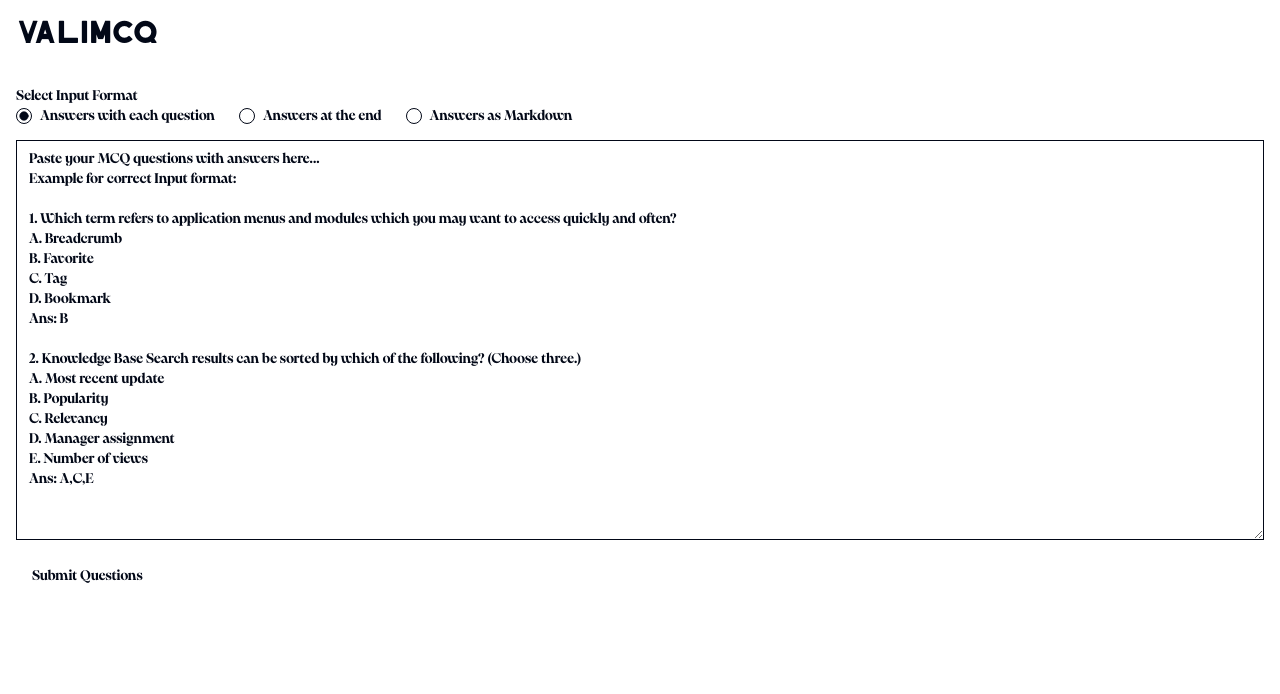
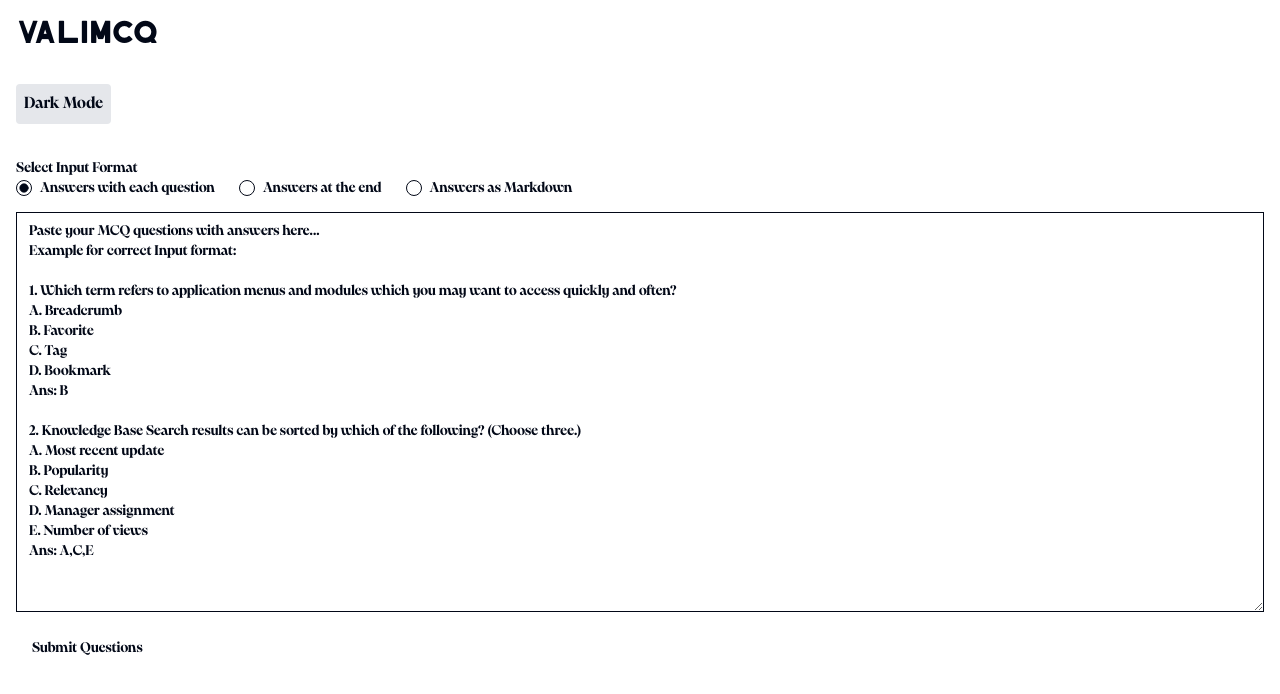
Before and after one commit to akshatsaini-dev/valimcq, a Next.js app: page / in a window 1280 px wide. Shown: the top 694 px of the page. Built offline with nearby package versions, Linux system fonts and the light colour scheme.

Commit message:
theme switcher

```diff
--- a/app/page.tsx
+++ b/app/page.tsx
@@ -4,6 +4,7 @@ import { useState } from "react";
 import { QuestionInput } from "../components/QuestionInput";
 import { QuestionDisplay } from "../components/QuestionDisplay";
 import { parseAnswers } from "../components/AnswerParser";
+import ThemeToggle from "../components/ThemeToggle";
 
 interface Question {
   text: string;
@@ -87,6 +88,7 @@ export default function Home() {
         {" "}
         VALIMCQ
       </h1>
+      <ThemeToggle />
       <QuestionInput onQuestionsSubmit={handleQuestionsSubmit} />
       {questions.length > 0 && <QuestionDisplay questions={questions} />}
     </main>
--- /dev/null
+++ b/components/ThemeToggle.tsx
@@ -0,0 +1,39 @@
+// components/ThemeToggle.js
+"use client"; // Ensure this component can manage state
+
+import { useEffect, useState } from "react";
+
+const ThemeToggle = () => {
+  const [isDark, setIsDark] = useState(false);
+
+  useEffect(() => {
+    const currentTheme = localStorage.getItem("theme");
+    if (currentTheme === "dark") {
+      setIsDark(true);
+      document.documentElement.classList.add("dark");
+    }
+  }, []);
+
+  const toggleTheme = () => {
+    const newTheme = !isDark ? "dark" : "light";
+    setIsDark(!isDark);
+    localStorage.setItem("theme", newTheme);
+
+    if (newTheme === "dark") {
+      document.documentElement.classList.add("dark");
+    } else {
+      document.documentElement.classList.remove("dark");
+    }
+  };
+
+  return (
+    <button
+      onClick={toggleTheme}
+      className="p-2 rounded bg-gray-200 dark:bg-gray-700"
+    >
+      {isDark ? "Light Mode" : "Dark Mode"}
+    </button>
+  );
+};
+
+export default ThemeToggle;
```
